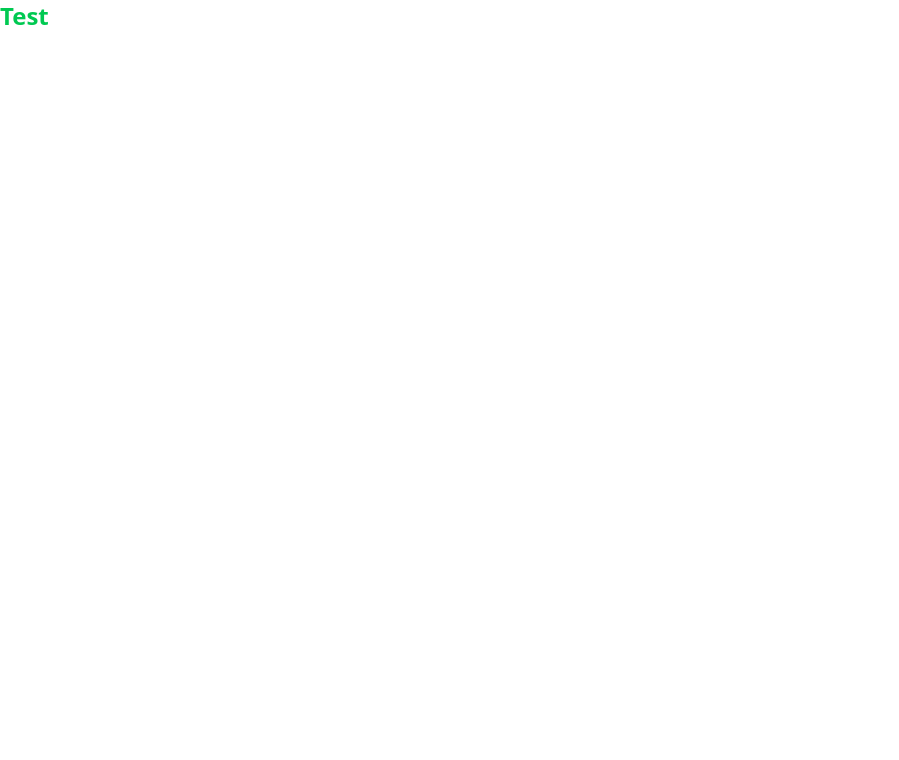
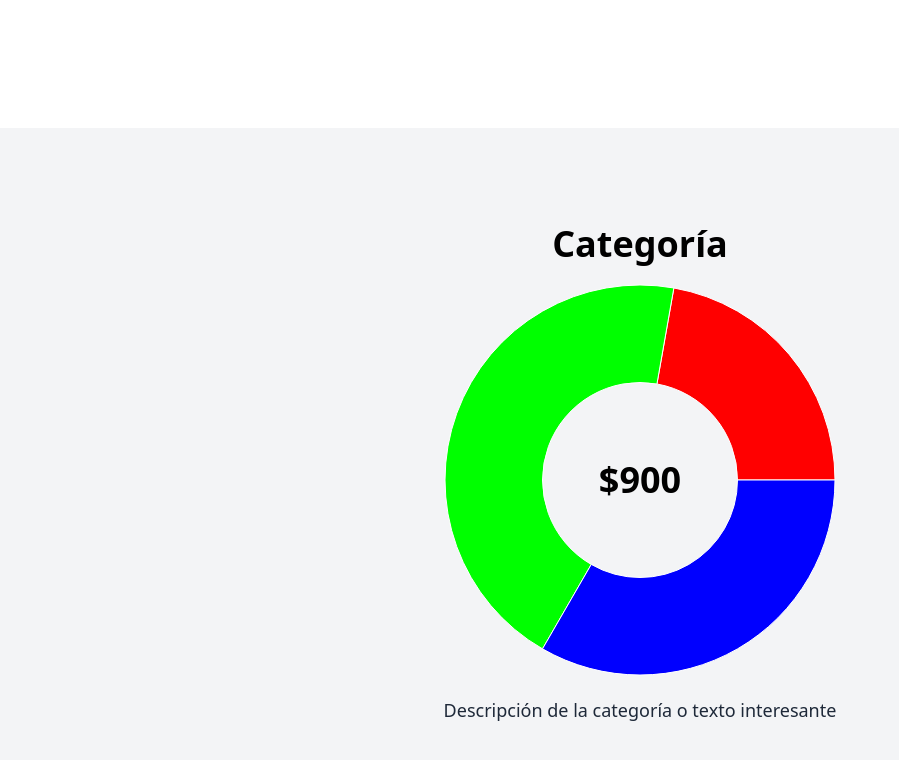
Before and after one commit to JorgeAgar/PowerLog, a React (Vite) app: page / in a window 1280 px wide. Shown: the top 760 px of the page, without its empty margins (0-899 px from the left). Built offline with nearby package versions, Linux system fonts and the light colour scheme.

Commit message:
recharts plugin

```diff
--- a/package.json
+++ b/package.json
@@ -13,6 +13,7 @@
     "@tailwindcss/vite": "^4.1.12",
     "react": "^19.1.1",
     "react-dom": "^19.1.1",
+    "recharts": "^3.1.2",
     "tailwindcss": "^4.1.12"
   },
   "devDependencies": {
--- a/src/App.jsx
+++ b/src/App.jsx
@@ -1,8 +1,9 @@
+import CategoryView from './components/CategoryView.jsx'
 
 function App() {
   return (
     <>
-      <p className="text-2xl font-bold text-green-500">Test</p>
+      <CategoryView />
     </>
   )
 }
```
Also changed, not shown: 1 other file (tests, documents, lock files or other folders).
